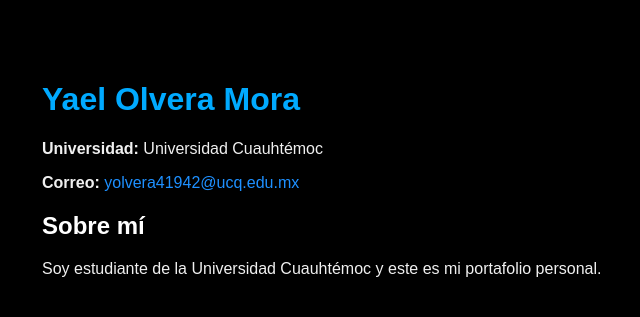
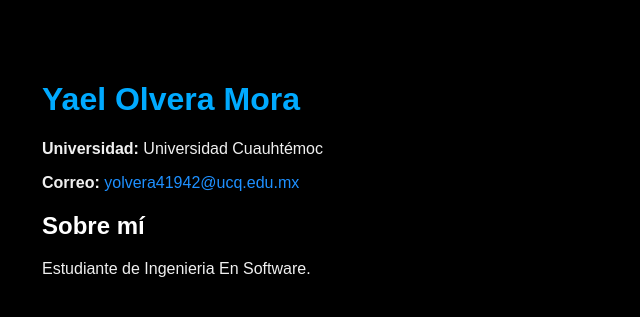
Before and after one commit to Morit444/cv---yael-, a plain HTML site: page index.html in a window 1280 px wide. Shown: the whole page, without its empty margins (298-938 px from the left). Drawn offline with Linux system fonts and the light colour scheme.

```diff
--- a/index.html
+++ b/index.html
@@ -41,7 +41,7 @@
   </p>
 
   <h2>Sobre mí</h2>
-  <p>Soy estudiante de la Universidad Cuauhtémoc y este es mi portafolio personal.</p>
+  <p> Estudiante de Ingenieria En Software.</p>
 
 </body>
 </html>
```
